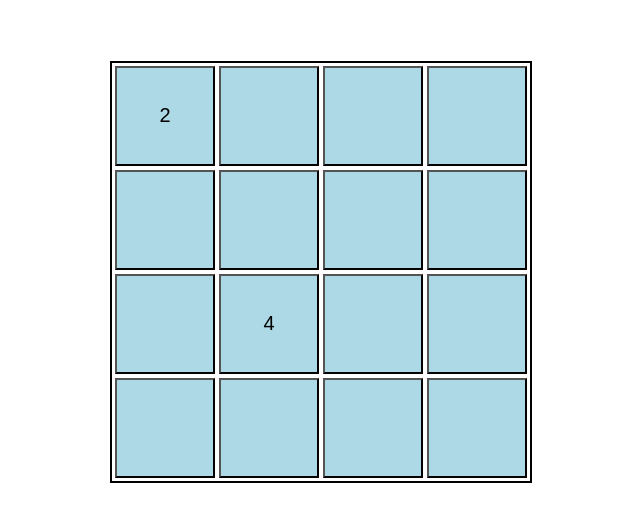
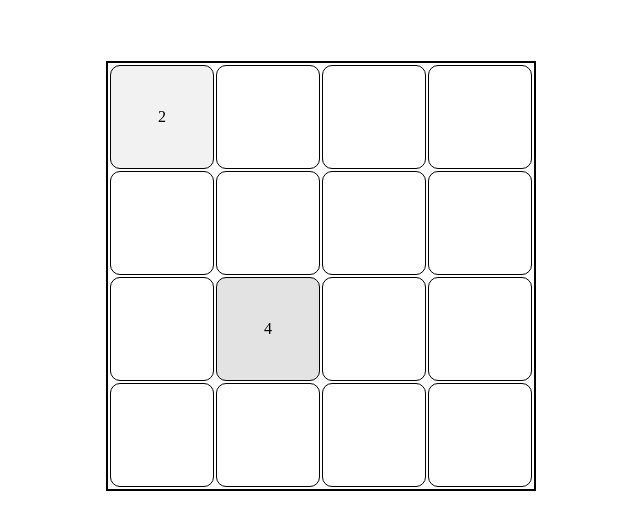
Before and after one commit to JituS/puzzle, a plain HTML site: page public/index.html in a window 1280 px wide. Shown: the part 61-590 px from the top of the page, without its empty margins (319-959 px from the left). Drawn offline with Linux system fonts and the light colour scheme.

Commit message:
added colors on tiles and keyevents for moving the tiles

```diff
--- a/public/index.html
+++ b/public/index.html
@@ -8,28 +8,28 @@
 <center><h1>Welcome to 2048 Game!!!</h1>
 	<table class="playArea">
 		<tr>
-			<td><input type="submit" value="" class="tiles" id="zero_zero"></input></td>
-			<td><input type="submit" value="" class="tiles" id="zero_one"></input></td>
-			<td><input type="submit" value="" class="tiles" id="zero_two"></input></td>
-			<td><input type="submit" value="" class="tiles" id="zero_three"></input></td>
+			<td></td>
+			<td></td>
+			<td></td>
+			<td></td>
 		</tr>
 		<tr>
-			<td><input type="submit" value="" class="tiles" id="one_zero"></input></td>
-			<td><input type="submit" value="" class="tiles" id="one_one"></input></td>
-			<td><input type="submit" value="" class="tiles" id="one_two"></input></td>
-			<td><input type="submit" value="" class="tiles" id="one_three"></input></td>
+			<td></td>
+			<td></td>
+			<td></td>
+			<td></td>
 		</tr>
 		<tr>
-			<td><input type="submit" value="" class="tiles" id="two_zero"></input></td>
-			<td><input type="submit" value="" class="tiles" id="two_one"></input></td>
-			<td><input type="submit" value="" class="tiles" id="two_two"></input></td>
-			<td><input type="submit" value="" class="tiles" id="two_three"></input></td>
+			<td></td>
+			<td></td>
+			<td></td>
+			<td></td>
 		</tr>
 		<tr>
-			<td><input type="submit" value="" class="tiles" id="three_zero"></input></td>
-			<td><input type="submit" value="" class="tiles" id="three_one"></input></td>
-			<td><input type="submit" value="" class="tiles" id="three_two"></input></td>
-			<td><input type="submit" value="" class="tiles" id="three_three"></input></td>
+			<td></td>
+			<td></td>
+			<td></td>
+			<td></td>
 		</tr>
 		</div>
 	</center>
--- a/public/logic.js
+++ b/public/logic.js
@@ -5,17 +5,20 @@ var tiles = [
 	["","","",""]
 ]
 
+var colors = {2:"#F2F2F2",4:"#E3E3E3",8:"#D4D4D4",16:"#BDBDBD",32:"#A1A1A1",64:"#828282",128:"#6E6E6E",264:"#575757",512:"#3D3D3D",1028:"#030303"};
+
 var possibleNumbers = {
 	0 : 2,
 	1 : 4
 }
 
 var fill = function() {
-	var currentTiles = document.querySelectorAll("input");
+	var currentTiles = document.querySelectorAll("td");
 	var i = 0;
 	tiles.forEach(function(tileRow){
 		tileRow.forEach(function(tile){
-			currentTiles[i].setAttribute("value", tile);
+			currentTiles[i].innerHTML = tile;
+			currentTiles[i].setAttribute("style", "background-color:"+colors[tile]);
 			i++;
 		});
 	});
--- a/public/style.css
+++ b/public/style.css
@@ -30,3 +30,12 @@ tr{
 	border: 2px;
 	text-align: center;
 }
+
+td{
+	width: 100px;
+	height: 100px;
+	border-style: solid;
+	border-width: 1px;
+	border-radius: 10px;
+	border-color: black;
+}
```
